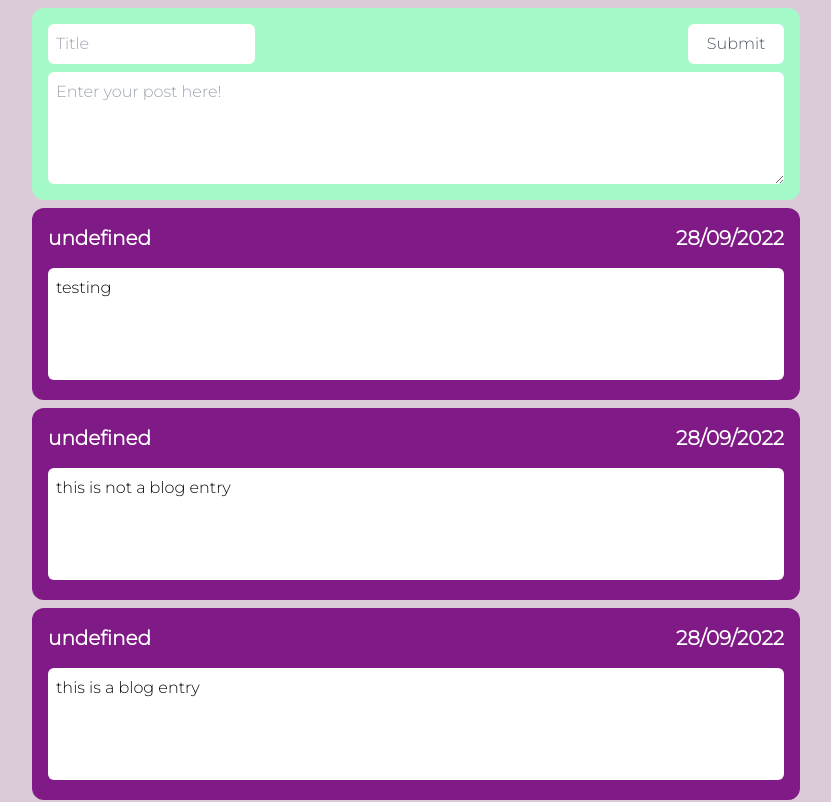
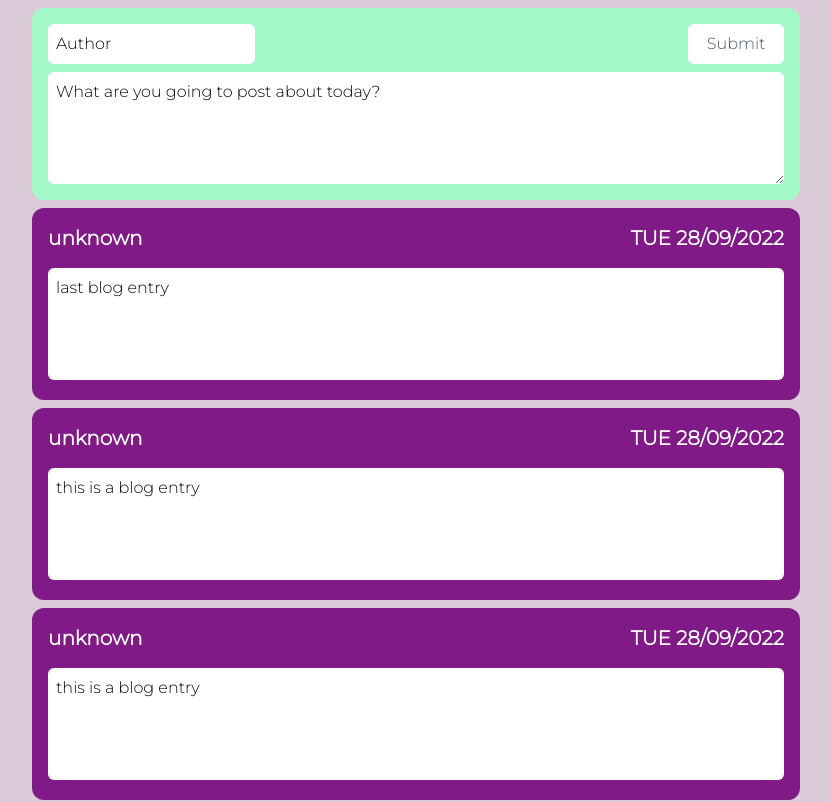
Before and after one commit to emilkjuka/svelte-blog-application, a Svelte app in the folder blog/: page / in a window 1280 px wide. Shown: the top 802 px of the page, without its empty margins (224-1055 px from the left). Built offline with nearby package versions, Linux system fonts and the light colour scheme.

Commit message:
Main functionality finished
[no-issue] finished appliaction blog

```diff
--- /dev/null
+++ b/blog/src/classes.ts
@@ -0,0 +1,18 @@
+interface blogPostInterface {
+    author: string;
+    date: string;
+    content: string;
+}
+
+class blogPost implements blogPostInterface{
+
+    author: string
+    date : string
+    content : string
+
+    constructor (){
+    }
+
+}
+
+export {blogPost}
--- a/blog/src/components/BlogPost.svelte
+++ b/blog/src/components/BlogPost.svelte
@@ -1,11 +1,13 @@
-<script>
+<script lang="ts">
     import Card from "./Card.svelte";
-    export let post;
+    import type {blogPost} from "../classes"
+
+    export let post: blogPost;
 </script>
 
 <Card color={"bg-[#801A86]"}>
     <div class="flex  justify-between mb-4">
-        <div class="text-white font-bold text-xl">{post.title}</div>
+        <div class="text-white font-bold text-xl">{post.author}</div>
         <div class="text-white font-bold text-xl">{post.date}</div>
     </div>
     <div class="bg-white h-[7rem] rounded-md p-2">{post.content}</div>
--- a/blog/src/components/MainFeed.svelte
+++ b/blog/src/components/MainFeed.svelte
@@ -1,18 +1,20 @@
 <script lang="ts">
     import BlogPost from "./BlogPost.svelte";
     import { postsData } from "../stores/blogStore";
+    import type {blogPost} from "../classes"
 
-    let tempData;
-    postsData.subscribe(data =>
-    {
+    let tempData: blogPost[]
+
+    postsData.subscribe((data) => {
         tempData = data;
-        console.log(tempData)
+        console.log(tempData);
     });
 
+    tempData = tempData.reverse();
 </script>
 
 <div class=" flex-row justify-center align-middle">
     {#each tempData as post}
-        <BlogPost post={post}></BlogPost>
+        <BlogPost {post} />
     {/each}
 </div>
--- a/blog/src/components/NewPost.svelte
+++ b/blog/src/components/NewPost.svelte
@@ -1,14 +1,41 @@
-<script>
+<script land="ts">
     import Card from "./Card.svelte";
-    let color = "#801A86";
+    import { postsData } from "../stores/blogStore";
+    import { blogPost } from "../classes";
+
+    let author = "Author";
+    let content = "What are you going to post about today?";
+
+    function onSubmit() {
+        const now = new Date();
+        let newPost = new blogPost();
+        newPost.author = author;
+        newPost.date = now.toDateString();
+        newPost.content = content;
+        $postsData = [newPost, ...$postsData]
+        console.log("submitted +" + newPost.author + newPost.date + newPost.content);
+    }
 </script>
 
 <Card color={"bg-[#A4F9C8]"}>
     <div class="flex justify-between mb-2">
-        <input class="p-2 rounded-md" placeholder="Title" />
-        <button class="bg-white text-gray-600 rounded-md w-24 hover:bg-[#801A86] hover:text-white">Submit</button>
+        <input
+            class="p-2 rounded-md"
+            id="author"
+            bind:value={author}
+        />
+        <button
+            class="bg-white text-gray-600 rounded-md w-24 hover:bg-[#801A86] hover:text-white"
+            on:click={() => onSubmit()}>Submit</button
+        >
     </div>
-    <div class="my-2 w-full flex justify-center">
-        <textarea class="rounded-md p-2" rows="4" cols="96" placeholder="Enter your post here!" />
+    <div class="my-2 w-full flex justify-center" id="content">
+        <textarea
+            class="rounded-md p-2"
+            rows="4"
+            cols="96"
+            placeholder={content}
+            bind:value={content}
+        />
     </div>
 </Card>
--- a/blog/src/static/postsData.json
+++ b/blog/src/static/postsData.json
@@ -1,37 +1,37 @@
     [
         {
             "author": "unknown",
-            "date": "28/09/2022",
+            "date": "TUE 28/09/2022",
             "content": "testing"
         },
         {
             "author": "unknown",
-            "date": "28/09/2022",
+            "date": "TUE 28/09/2022",
             "content": "this is not a blog entry"
         },
         {
             "author": "unknown",
-            "date": "28/09/2022",
+            "date": "TUE 28/09/2022",
             "content": "this is a blog entry"
         },
         {
             "author": "unknown",
-            "date": "28/09/2022",
+            "date": "TUE 28/09/2022",
             "content": "this is a blog entry"
         },
         {
             "author": "unknown",
-            "date": "28/09/2022",
+            "date": "TUE 28/09/2022",
             "content": "this is a blog entry"
         },
         {
             "author": "unknown",
-            "date": "28/09/2022",
+            "date": "TUE 28/09/2022",
             "content": "this is a blog entry"
         },
         {
             "author": "unknown",
-            "date": "28/09/2022",
-            "content": "this is a blog entry"
+            "date": "TUE 28/09/2022",
+            "content": "last blog entry"
         }
     ]
--- a/blog/src/stores/blogStore.ts
+++ b/blog/src/stores/blogStore.ts
@@ -1,6 +1,16 @@
 import { writable } from "svelte/store";
 
 import data from "../static/postsData.json";
+import {blogPost} from "../classes"
 
+let posts: blogPost[] = []
+data.forEach(element => {
+    let newPost : blogPost = new blogPost()
+    newPost.author = element.author
+    newPost.date = element.date
+    newPost.content = element.content
 
-export const postsData = writable(data);
+    posts.push(newPost)
+});
+
+export const postsData = writable(posts);
```
